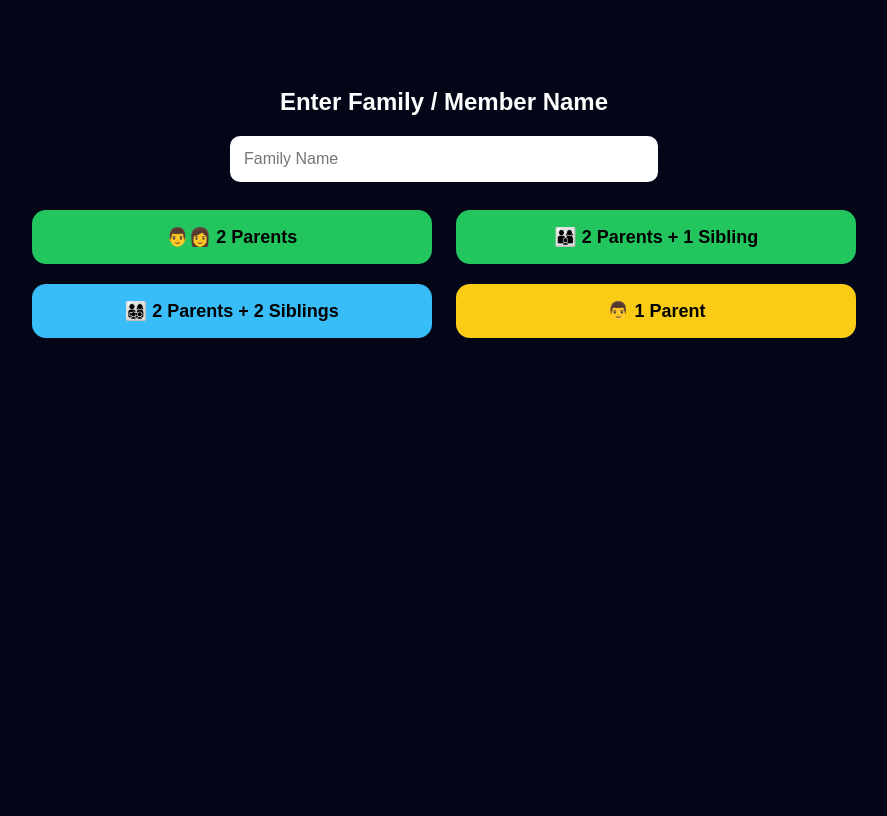
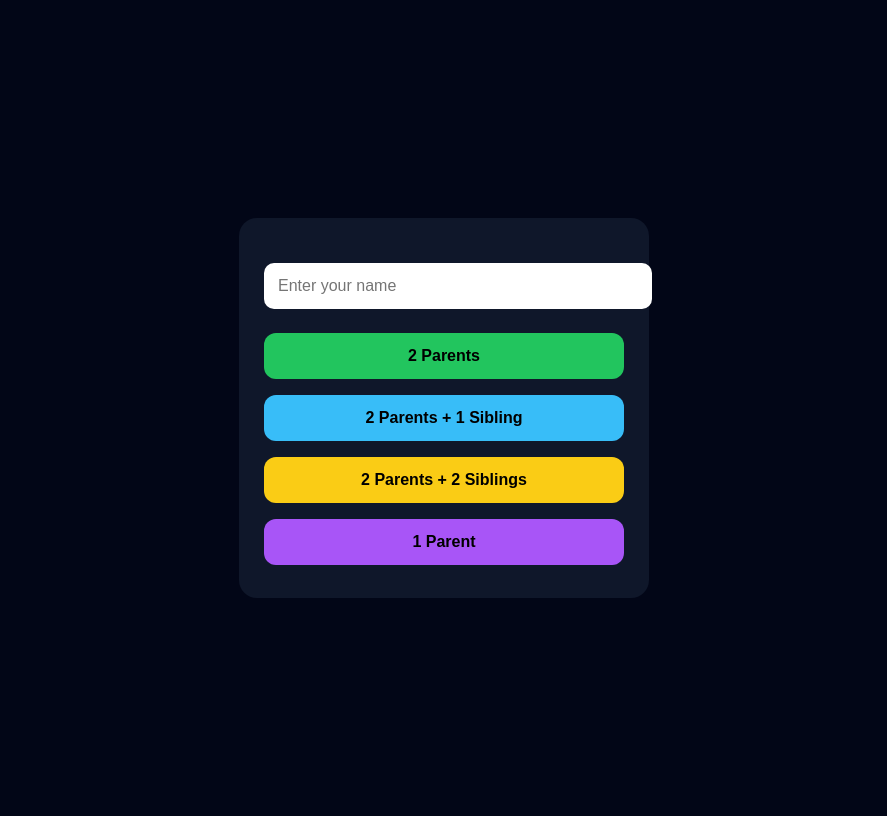
Before and after one commit to kira6cgg/event-qr-system, a Flask app: page /member-name in a window 1280 px wide. Shown: the whole page, without its empty margins (196-1083 px from the left). Before the commit the page ends 338 px from the top, so only its background shows below. Run offline with Flask 3, Linux system fonts and the light colour scheme; the visitor is signed in with stand-in values (Sample User, id 1).

Commit message:
member_name.html

```diff
--- a/templates/member_name.html
+++ b/templates/member_name.html
@@ -1,58 +1,91 @@
 <!DOCTYPE html>
 <html>
 <head>
-<title>Entry Details</title>
+<title>Select Entry</title>
 <meta name="viewport" content="width=device-width, initial-scale=1">
+
 <style>
 body {
     background:#020617;
     color:white;
     font-family:Arial;
+    display:flex;
+    justify-content:center;
+    align-items:center;
+    height:100vh;
+}
+
+.card {
+    background:#0f172a;
+    padding:25px;
+    border-radius:18px;
+    width:100%;
+    max-width:360px;
     text-align:center;
-    padding-top:60px;
 }
+
 input {
+    width:100%;
     padding:14px;
-    width:80%;
-    max-width:400px;
     border-radius:10px;
     border:none;
+    margin-bottom:16px;
     font-size:16px;
 }
+
 button {
-    width:80%;
-    max-width:400px;
-    padding:16px;
-    margin:10px;
-    font-size:18px;
-    border-radius:14px;
+    width:100%;
+    padding:14px;
+    margin:8px 0;
+    border-radius:12px;
     border:none;
+    font-size:16px;
     font-weight:bold;
+    cursor:pointer;
 }
-.green { background:#22c55e; }
-.blue { background:#38bdf8; }
-.yellow { background:#facc15; }
+
+.b2 { background:#22c55e; }
+.b3 { background:#38bdf8; }
+.b4 { background:#facc15; color:black; }
+.b1 { background:#a855f7; }
+
 </style>
 </head>
+
 <body>
 
-<h2>Enter Family / Member Name</h2>
+<div class="card">
+<h2>{{ event }}</h2>
 
 <form method="post" action="/entry">
-<input type="text" name="name" placeholder="Family Name" required><br><br>
+<input name="name" placeholder="Enter your name" required>
 
-<button class="green" name="label" value="2 Parents">
-<input type="hidden" name="members" value="2">👨‍👩 2 Parents</button>
+<button class="b2" name="label" value="2 Parents" onclick="setMembers(2)">
+2 Parents
+</button>
 
-<button class="green" name="label" value="2 Parents + 1 Sibling">
-<input type="hidden" name="members" value="3">👨‍👩‍👦 2 Parents + 1 Sibling</button>
+<button class="b3" name="label" value="2 Parents + 1 Sibling" onclick="setMembers(3)">
+2 Parents + 1 Sibling
+</button>
 
-<button class="blue" name="label" value="2 Parents + 2 Siblings">
-<input type="hidden" name="members" value="4">👨‍👩‍👧‍👦 2 Parents + 2 Siblings</button>
+<button class="b4" name="label" value="2 Parents + 2 Siblings" onclick="setMembers(4)">
+2 Parents + 2 Siblings
+</button>
 
-<button class="yellow" name="label" value="1 Parent">
-<input type="hidden" name="members" value="1">👨 1 Parent</button>
+<button class="b1" name="label" value="1 Parent" onclick="setMembers(1)">
+1 Parent
+</button>
+
+<input type="hidden" name="members" id="members">
+
 </form>
+</div>
+
+<script>
+function setMembers(n) {
+    document.getElementById("members").value = n;
+}
+</script>
 
 </body>
 </html>
```
